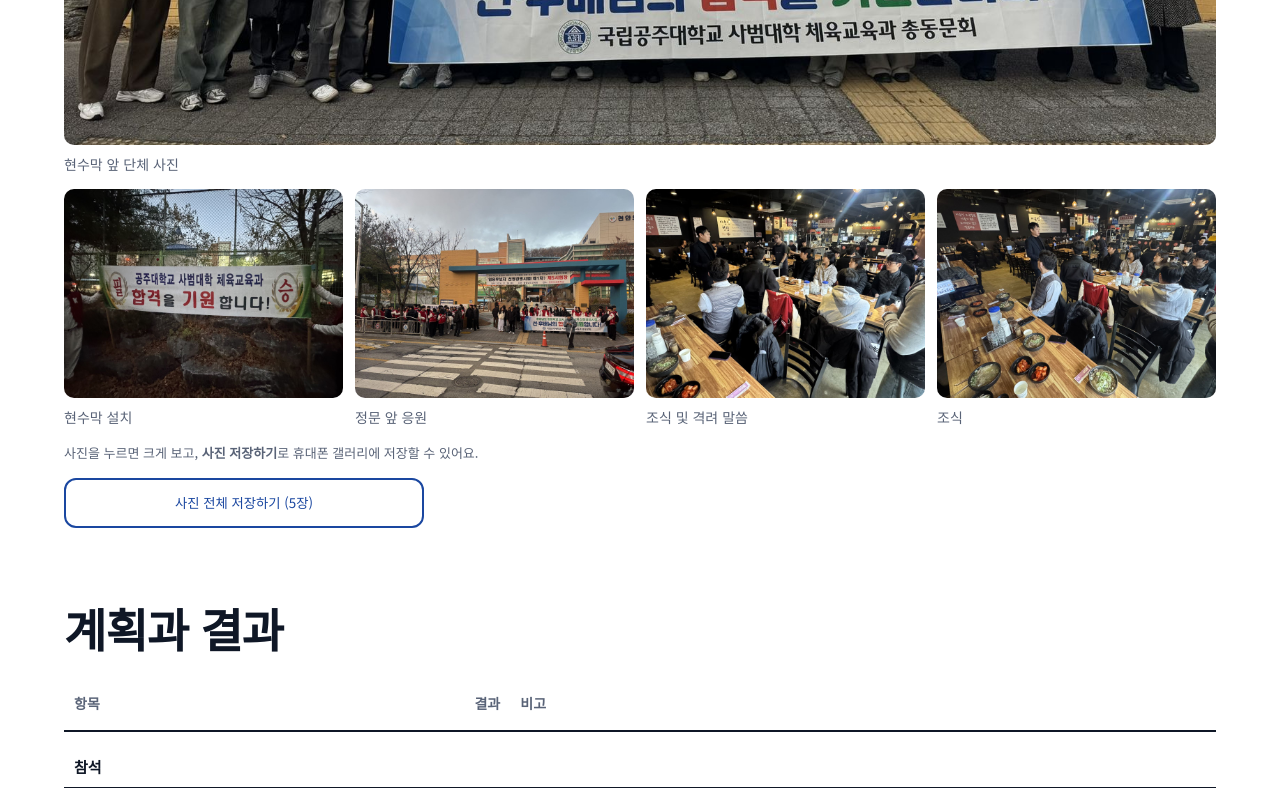
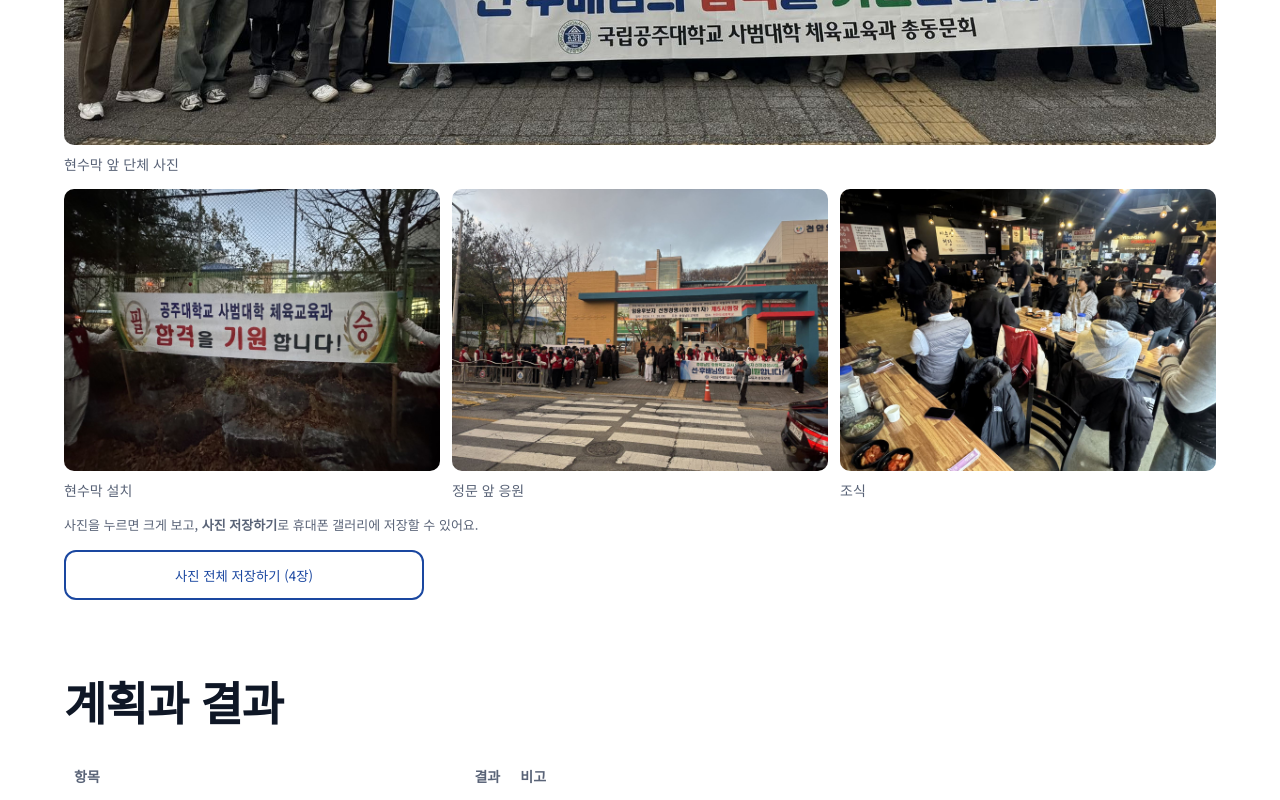
Before and after one commit to joyeonguk/knu-cheer-2026, a plain HTML site: page index.html in a window 1280 px wide. Shown: the part 2212-3012 px from the top of the page. Drawn offline with Linux system fonts and the light colour scheme.

Commit message:
비슷한 조식 사진 1장 삭제
Co-Authored-By: Claude Opus 5.5 <noreply@anthropic.com>
Claude-Session: https://claude.ai/code/session_017kM4rx3RUUPgNneWQvuL4F

```diff
--- a/index.html
+++ b/index.html
@@ -314,7 +314,7 @@ h3{font-size:16px}
 .rstats span{display:block;font-size:14px;color:#b9c7e6;margin-top:6px}
 .rstats>div:first-child b{color:#ff8a6b}
 .rtitle{color:#fff;font-size:20px;margin:0 0 4px}
-.gal3{display:grid;grid-template-columns:repeat(4,minmax(0,1fr));gap:12px;margin-top:22px}
+.gal3{display:grid;grid-template-columns:repeat(3,minmax(0,1fr));gap:12px;margin-top:22px}
 .gal3 figure{margin:0}
 .gal3 figure.w{grid-column:1/-1}
 .gal3 button{display:block;width:100%;padding:0;border:0;background:none;cursor:zoom-in;border-radius:10px;overflow:hidden}
@@ -328,7 +328,7 @@ h3{font-size:16px}
 .lb[hidden]{display:none}
 .lb img{max-width:100%;max-height:88vh;border-radius:8px}
 .lbx{position:absolute;top:12px;right:14px;width:48px;height:48px;border-radius:50%;border:0;background:rgba(255,255,255,.15);color:#fff;font-size:30px;line-height:1;cursor:pointer}
-@media(max-width:760px){.gal3{grid-template-columns:repeat(2,minmax(0,1fr));gap:8px}.rstats{grid-template-columns:repeat(2,minmax(0,1fr))}.rstats>div:nth-child(3){border-left:0}.rstats>div:nth-child(n+3){border-top:1px solid rgba(255,255,255,.14)}}
+@media(max-width:760px){.gal3{grid-template-columns:repeat(2,minmax(0,1fr));gap:8px}.gal3 figure:last-child{grid-column:1/-1}.gal3 figure:last-child img{aspect-ratio:16/9}.rstats{grid-template-columns:repeat(2,minmax(0,1fr))}.rstats>div:nth-child(3){border-left:0}.rstats>div:nth-child(n+3){border-top:1px solid rgba(255,255,255,.14)}}
 @media(max-width:600px){.rcap{padding:22px 16px 0}.rdate{font-size:12.5px}.rcap h2{font-size:30px}.rstats b{font-size:26px}.rstats span{font-size:12.5px}.rstats>div{padding:14px 6px}.rtitle{font-size:17px}.gal3 figcaption{font-size:12.5px;margin-top:5px}.gal3 figure.w img{aspect-ratio:4/3}}
 .lb{grid-template-rows:1fr auto;gap:14px}
 .lb img{align-self:center;justify-self:center}
@@ -464,11 +464,10 @@ h3{font-size:16px}
     <figure class="w"><button type="button" data-src="photos/group.jpg"><img src="photos/group.jpg" alt="정문 앞 단체 사진" loading="lazy"></button><figcaption>현수막 앞 단체 사진</figcaption></figure>
     <figure><button type="button" data-src="photos/dawn.jpg"><img src="photos/dawn.jpg" alt="정문 옆에 설치한 합격 기원 현수막" loading="lazy"></button><figcaption>현수막 설치</figcaption></figure>
     <figure><button type="button" data-src="photos/gate.jpg"><img src="photos/gate.jpg" alt="시험장 정문 앞 응원 모습" loading="lazy"></button><figcaption>정문 앞 응원</figcaption></figure>
-    <figure><button type="button" data-src="photos/meal1.jpg"><img src="photos/meal1.jpg" alt="조식 자리에서 격려 말씀을 나누는 모습" loading="lazy"></button><figcaption>조식 및 격려 말씀</figcaption></figure>
-    <figure><button type="button" data-src="photos/meal2.jpg"><img src="photos/meal2.jpg" alt="조식 자리" loading="lazy"></button><figcaption>조식</figcaption></figure>
+    <figure><button type="button" data-src="photos/meal1.jpg"><img src="photos/meal1.jpg" alt="조식 자리" loading="lazy"></button><figcaption>조식</figcaption></figure>
   </div>
   <p class="gtip">사진을 누르면 크게 보고, <b>사진 저장하기</b>로 휴대폰 갤러리에 저장할 수 있어요.</p>
-  <div class="gall"><button type="button" id="saveAll">사진 전체 저장하기 (5장)</button></div>
+  <div class="gall"><button type="button" id="saveAll">사진 전체 저장하기 (4장)</button></div>
 </div></section>
 <section class="band" style="padding-top:0"><div class="wrap">
   <h2>계획과 결과</h2>
```
Also changed, not shown: photos/meal2.jpg (deleted).
